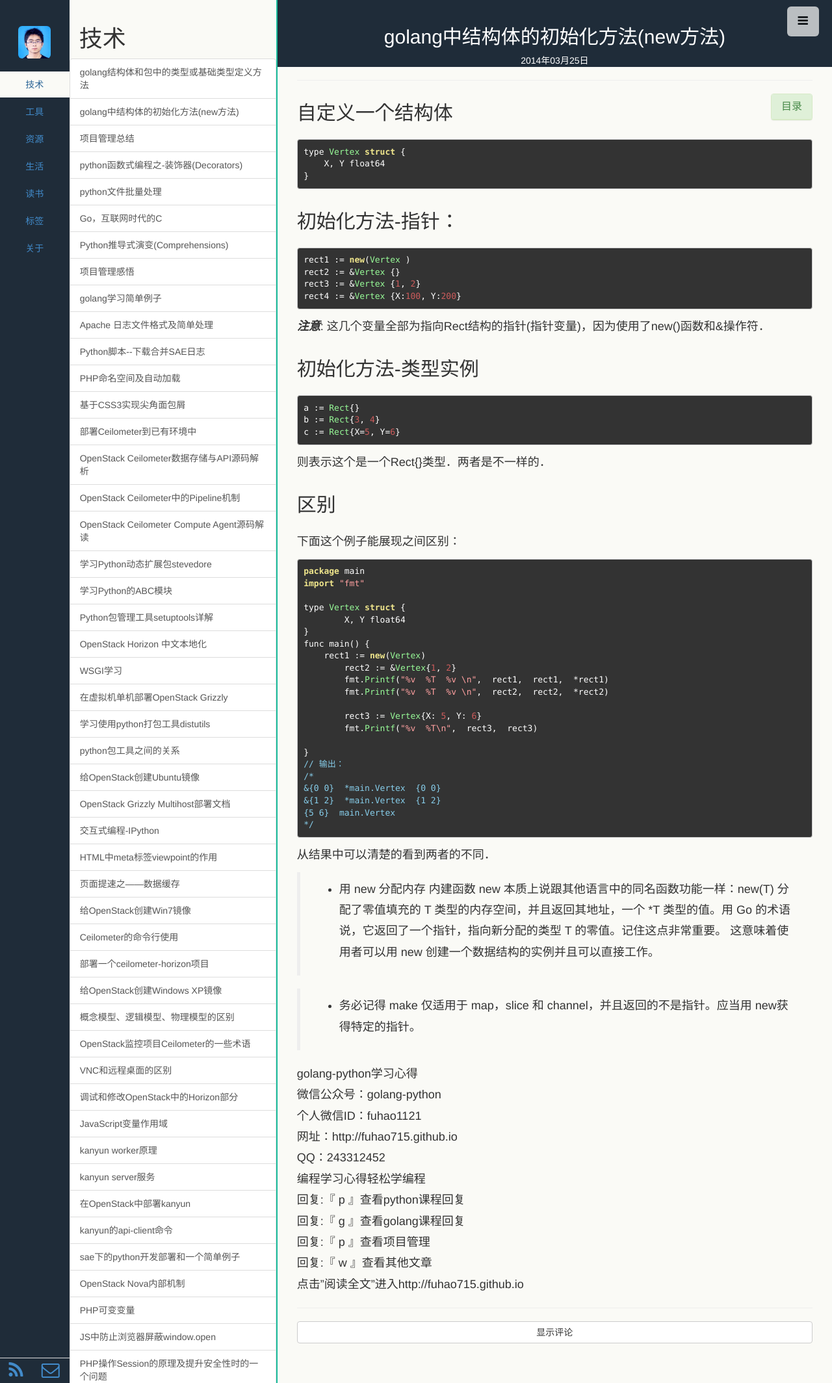
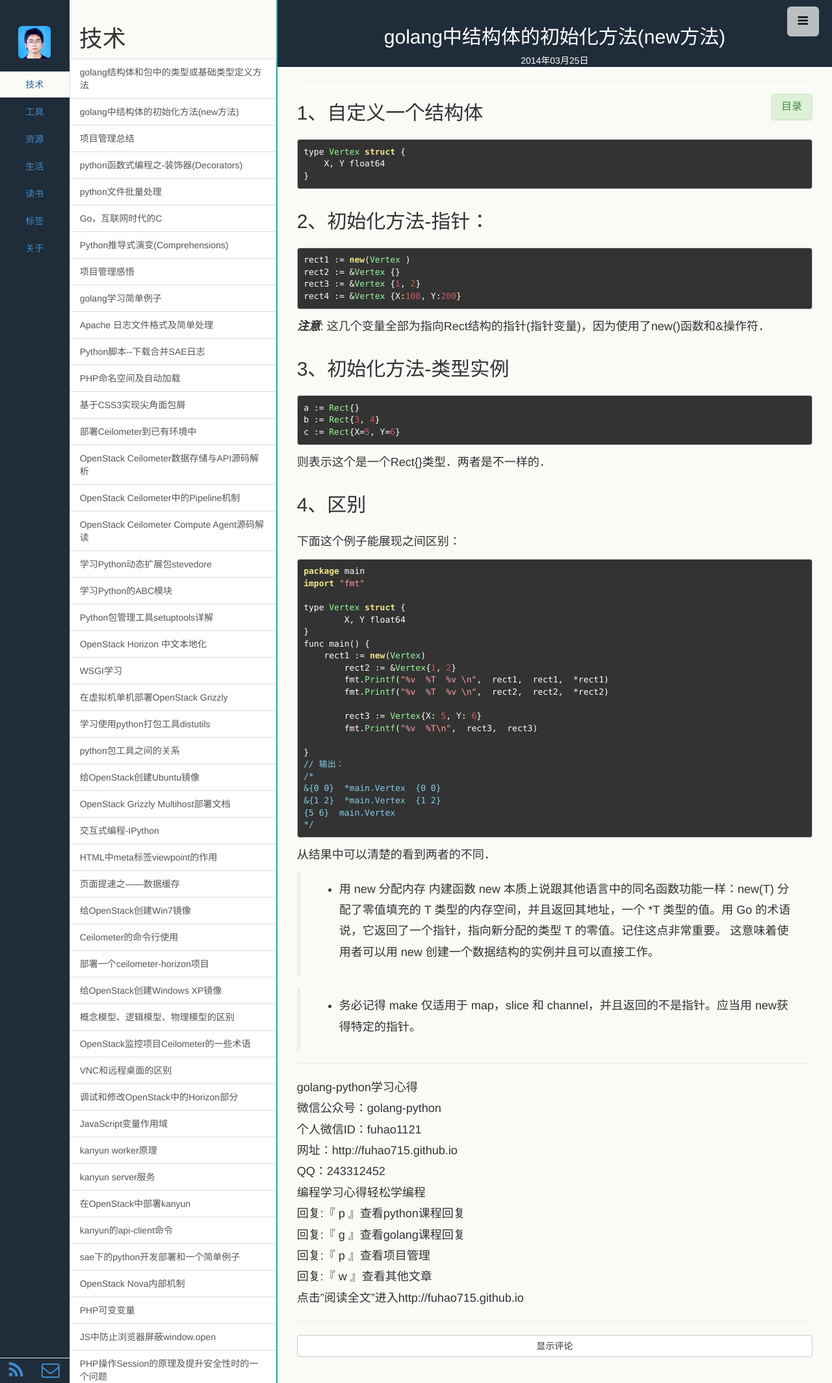
Before and after one commit to fuhao715/fuhao715.github.io, a Jekyll site: the page built from _posts/Technology/golang/2014-03-25-golang-struct-init-new.md, in a window 1280 px wide. Shown: the whole page at 65% size. Built offline with Jekyll 4.4.1, drawn with Linux system fonts in a browser that asks for light colours; Markdown is read by kramdown in place of the engine named in the settings.

Commit message:
格式化

````diff
--- a/_posts/Technology/golang/2014-03-25-golang-struct-init-new.md
+++ b/_posts/Technology/golang/2014-03-25-golang-struct-init-new.md
@@ -9,7 +9,7 @@ description: golang中结构体的初始化方法(new方法)
 
 
 
-## 自定义一个结构体
+## 1、自定义一个结构体
 
 ```
 type Vertex struct {
@@ -17,7 +17,7 @@ type Vertex struct {
 }
 ```
 
-## 初始化方法-指针：
+## 2、初始化方法-指针：
 
 ```
 rect1 := new(Vertex )
@@ -28,7 +28,7 @@ rect4 := &Vertex {X:100, Y:200}
 
 ***注意***: 这几个变量全部为指向Rect结构的指针(指针变量)，因为使用了new()函数和&操作符．
 
-## 初始化方法-类型实例
+## 3、初始化方法-类型实例
 
 ```
 a := Rect{}
@@ -38,7 +38,7 @@ c := Rect{X=5, Y=6}
 
 则表示这个是一个Rect{}类型．两者是不一样的．
 
-## 区别
+## 4、区别
 下面这个例子能展现之间区别：
 
 ```
@@ -73,7 +73,7 @@ func main() {
 > * 务必记得 make 仅适用于 map，slice 和 channel，并且返回的不是指针。应当用 new获得特定的指针。
 
 
-
+-----------------------------------------------
 golang-python学习心得
 微信公众号：golang-python
 个人微信ID：fuhao1121
````
Also changed, not shown: _posts/Technology/golang/2014-03-26-golang-struct-or-package-type-define-method.md (+4 -4 lines).
